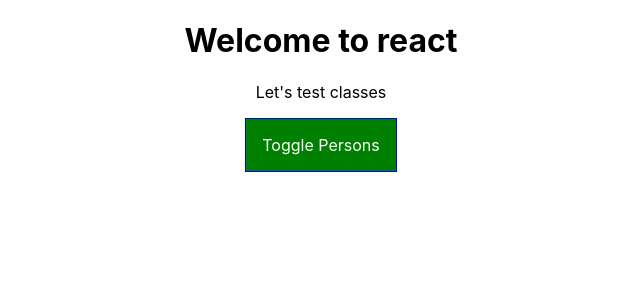
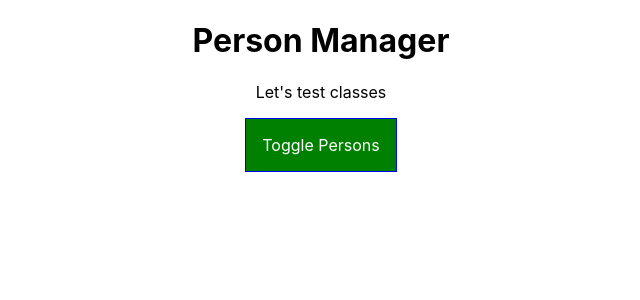
Before and after one commit to coloradohokie/react_sandbox, a React (Create React App) app: page / in a window 1280 px wide. Shown: the top 300 px of the page, without its empty margins (319-959 px from the left). Built offline with nearby package versions, Linux system fonts and the light colour scheme.

Commit message:
update title header by passing a prop from index.js; update title of webpage

```diff
--- a/public/index.html
+++ b/public/index.html
@@ -24,7 +24,7 @@
       work correctly both with client-side routing and a non-root public URL.
       Learn how to configure a non-root public URL by running `npm run build`.
     -->
-    <title>React App</title>
+    <title>React Sandbox - Person Manager</title>
   </head>
   <body>
     <noscript>You need to enable JavaScript to run this app.</noscript>
--- a/src/components/Cockpit/Cockpit.js
+++ b/src/components/Cockpit/Cockpit.js
@@ -20,7 +20,7 @@
 
     return (
         <div className={classes.Cockpit}>
-            <h1>Welcome to react</h1>
+            <h1>{props.title}</h1>
             <p className={assignedClasses.join(' ')}>Let's test classes</p>
             <button
                 className={btnClass}
--- a/src/containers/App.js
+++ b/src/containers/App.js
@@ -60,6 +60,7 @@
           persons={this.state.persons}
           showPersons={this.state.showPersons}
           clicked={this.togglePersonsHandler}
+          title={this.props.title}
         />
         {persons}
       </div>
--- a/src/index.js
+++ b/src/index.js
@@ -6,7 +6,7 @@
 
 ReactDOM.render(
   <React.StrictMode>
-    <App />
+    <App title={"Person Manager"}/>
   </React.StrictMode>,
   document.getElementById('root')
 );
```
Also changed, not shown: src/logo.svg (deleted).
